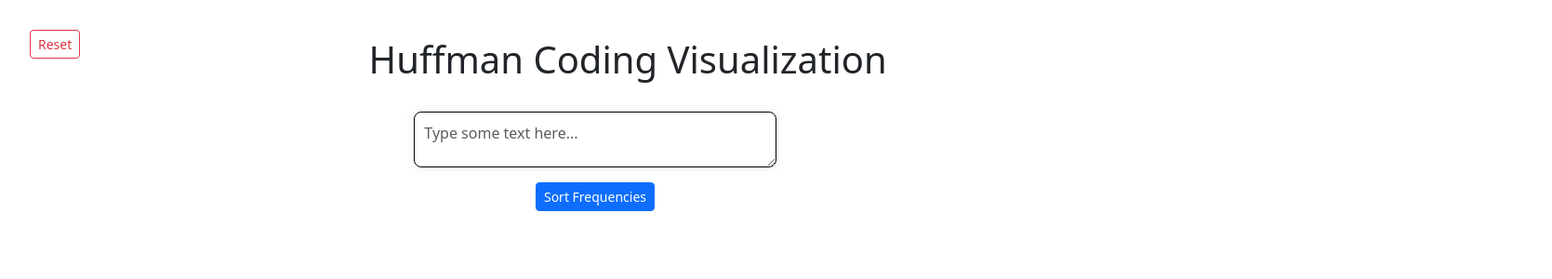
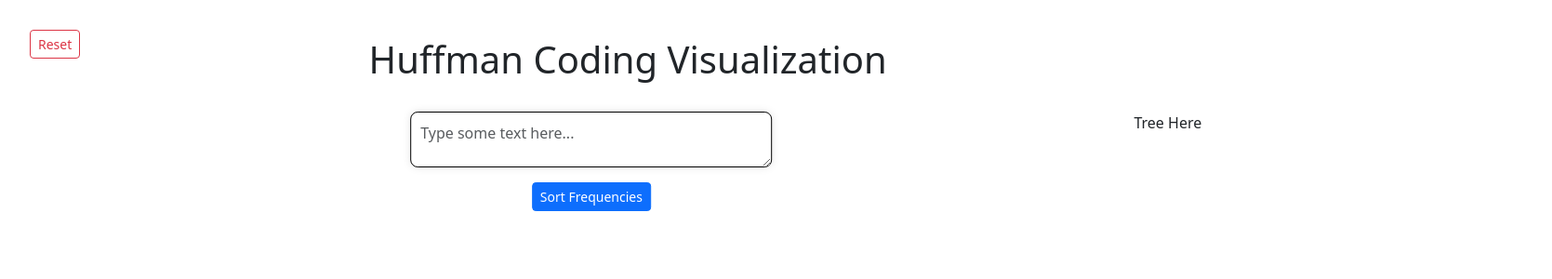
Before and after one commit to saathvikpd/HuffmanViz, a SvelteKit app: page / in a window 1280 px wide. Shown: the top 300 px of the page at 93% size, 1669 px wide, since content can reach past the window. Built offline with nearby package versions, Linux system fonts and the light colour scheme.

Commit message:
sliding animation

```diff
--- a/src/components/Frequencies.svelte
+++ b/src/components/Frequencies.svelte
@@ -150,9 +150,9 @@
     }
 
     // Watch for sort event
-    $: if (isSorted) {
-        updateHistogram(true); // Pass true to enable animations
-    }
+    // $: if (isSorted) {
+    //     updateHistogram(true); // Pass true to enable animations
+    // }
 </script>
 
 <button type="button" class="btn btn-primary btn-sm" on:click={sortFrequencies} disabled={isSorted}>Sort Frequencies</button>
--- a/src/routes/+page.svelte
+++ b/src/routes/+page.svelte
@@ -1,22 +1,26 @@
 <script>
     import { tweened } from 'svelte/motion';
-    import { cubicOut } from 'svelte/easing';
+    import 'svelte/easing';
     import Frequencies from '../components/Frequencies.svelte';
+	import { backInOut, circInOut, cubicInOut, quintInOut } from 'svelte/easing';
+
     let userInput = '';
     let inputLocked = false;
 
-    const position = tweened(0, { // Start in the center (50% of the parent width)
-        duration: 400,
-        easing: cubicOut
+
+    // Position for animating the column. Starting from 100% (centered),
+    // we'll animate this to 33% to move to the left side.
+    const position = tweened(33, {
+        duration: 750,
+        delay: 1000,
+        easing: cubicInOut
     });
 
     // Handle the lockInput event from Frequencies component
     function handleInputLock(event) {
         inputLocked = event.detail;
         if (inputLocked) {
-            position.set(0); // Move to the left (0% of the parent width)
-        } else {
-            position.set(50); // Return to the center
+            position.set(0); // Animate to move to the left
         }
     }
 
@@ -33,8 +37,8 @@
             <h1 class="text-center">Huffman Coding Visualization</h1>
         </div>
     </div>
-    <div class="row justify-content-center">
-        <div class="col-md-4" style="transform: translateX({$position}%);">
+    <div class="row justify-content-center" style="transform: translateX({$position}%)">
+        <div class="col-md-4">
             <div class="d-flex flex-column align-items-center">
                 <textarea
                     class="text-input form-control mb-3"
@@ -42,15 +46,12 @@
                     placeholder="Type some text here..."
                     disabled={inputLocked}
                 ></textarea>
-                <Frequencies {userInput} on:lockInput={handleInputLock} />
+                <Frequencies {userInput} on:lockInput={handleInputLock}/>
             </div>
         </div>
-        {#if inputLocked}
-            <!-- This div takes up the remaining space when input is locked -->
-            <div class="col-md-8">
-                <!-- Content for the remaining 2/3 of the page goes here -->
-            </div>
-        {/if}
+        <div class="col-md-8">
+            <p class="text-center">Tree Here</p>
+        </div>
     </div>
 </div>
 
@@ -80,7 +81,5 @@
     .float-start {
         margin-right: 1rem;
     }
-    .row {
-        transition: margin-left 0.5s ease-in-out;
-    }
+
 </style>
```
